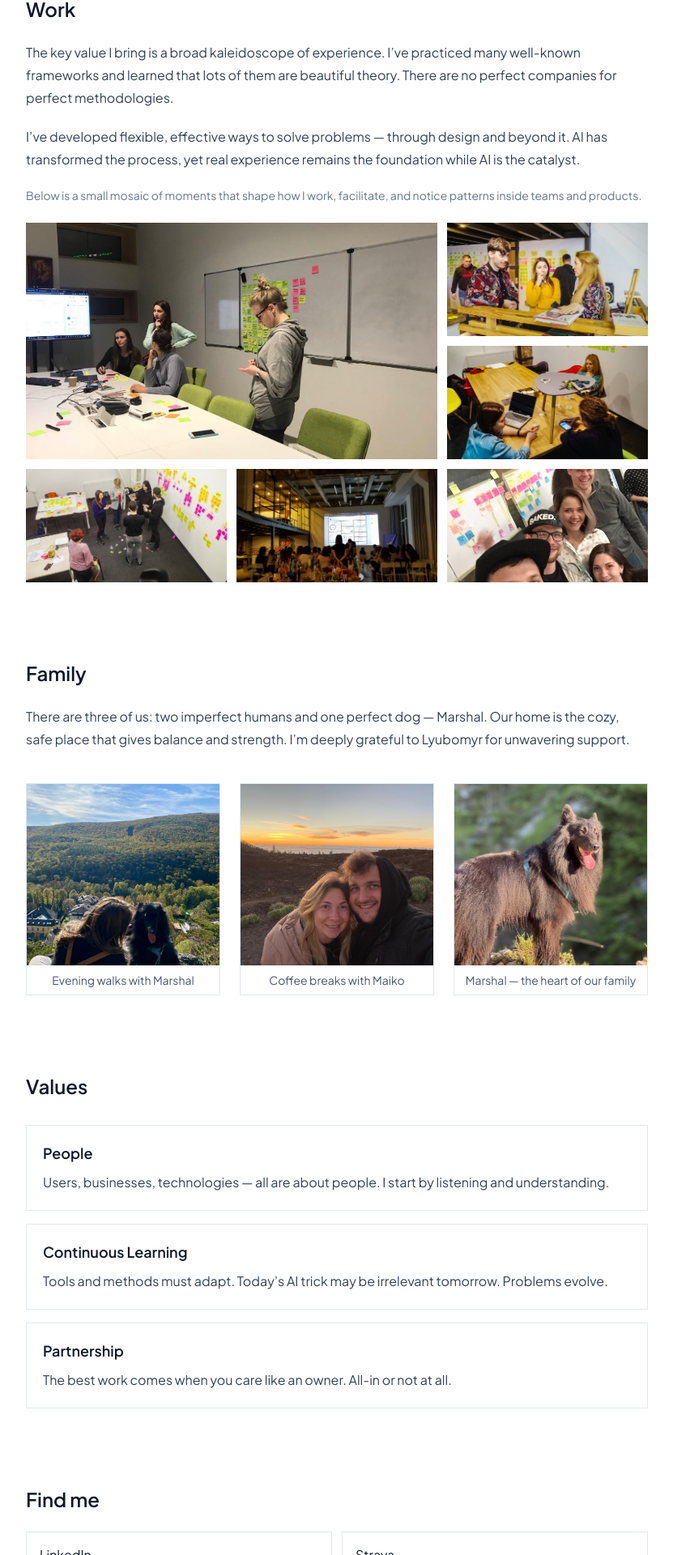
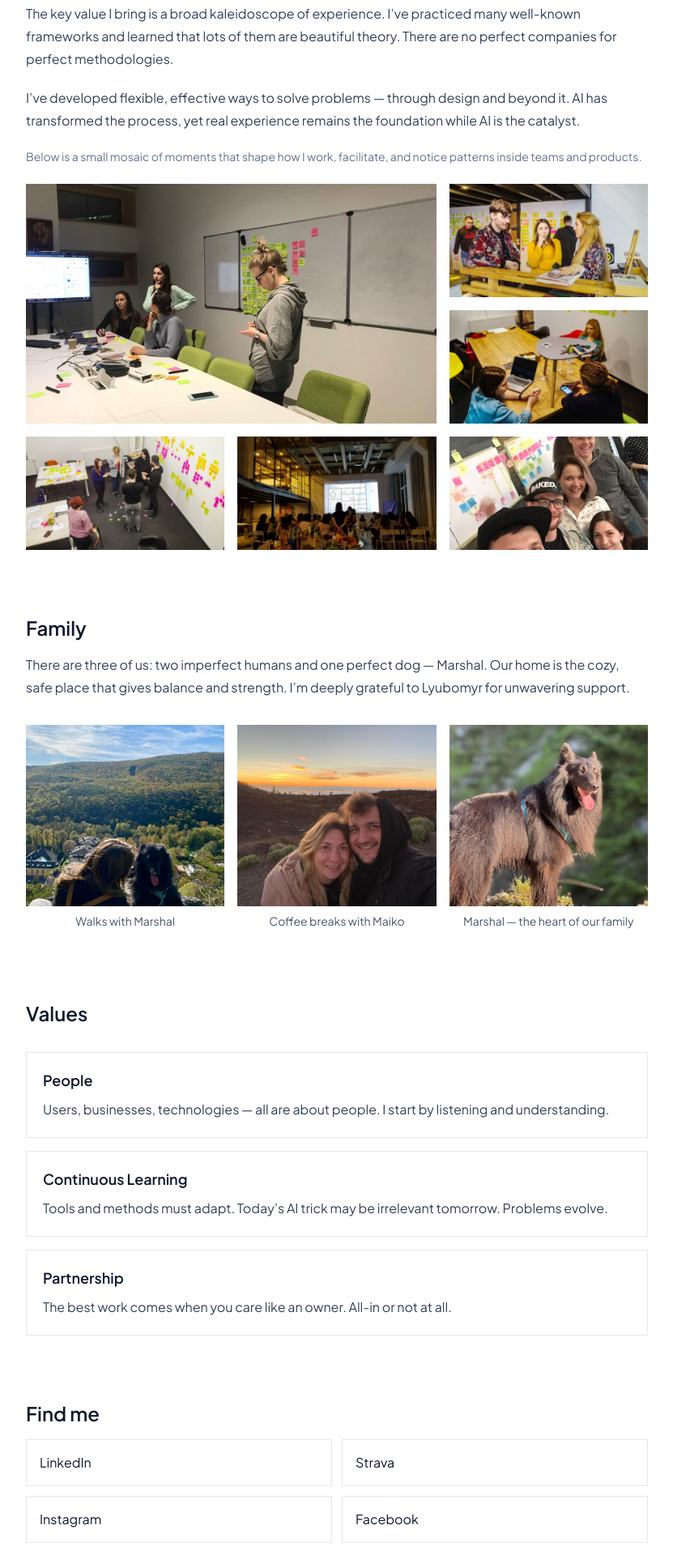
Before and after one commit to LiraCalifornia/iryna-portfolio, a Next.js app: page /about in a window 1280 px wide. Shown: the part 867-2787 px from the top of the page at 81% size, without its empty margins (128-959 px from the left). Built offline with nearby package versions, Linux system fonts and the light colour scheme.

Commit message:
spacing fixes

```diff
--- a/src/app/about/page.tsx
+++ b/src/app/about/page.tsx
@@ -22,7 +22,7 @@ const familyPhotos = [
   {
     src: "/me-with-marshal.jpg",
     alt: "Iryna with Marshal",
-    caption: "Evening walks with Marshal",
+    caption: "Walks with Marshal",
   },
   {
     src: "/me-with-maiko.jpeg",
@@ -36,9 +36,7 @@ const familyPhotos = [
   },
 ];
 
-// Фото для мозайки в блоці Work
-// 1-а фотка — велика плитка 2x2 зліва зверху,
-// решта — стандартні квадрати навколо.
+
 const mosaicPhotos = [
   {
     src: "/about-1.jpg",
@@ -73,7 +71,7 @@ export default function AboutPage() {
       <div className="mx-auto w-full max-w-6xl px-6 lg:px-24 py-24">
         <div className="max-w-3xl">
           {/* HERO */}
-          <header className="mb-24">
+          <header className="mb-20">
             <h1 className="mb-6 text-5xl font-bold tracking-tight text-slate-900">
               About Iryna Sofiian
             </h1>
@@ -86,8 +84,8 @@ export default function AboutPage() {
           </header>
 
           {/* STORY */}
-          <section className="mb-24">
-            <h2 className="mb-6 text-2xl font-semibold text-slate-900">
+          <section className="mb-20">
+            <h2 className="mb-4 text-2xl font-semibold text-slate-900">
               Story
             </h2>
             <div className="space-y-5 text-base leading-7 text-slate-700">
@@ -113,8 +111,8 @@ export default function AboutPage() {
           </section>
 
           {/* WORK + МОЗАЙКА */}
-          <section className="mb-24">
-            <h2 className="mb-6 text-2xl font-semibold text-slate-900">
+          <section className="mb-20">
+            <h2 className="mb-4 text-2xl font-semibold text-slate-900">
               Work
             </h2>
             <div className="space-y-5 text-base leading-7 text-slate-700">
@@ -139,7 +137,7 @@ export default function AboutPage() {
             {/* Мозайка всередині Work */}
             <div
               className="
-                mt-6 grid gap-3
+                mt-6 grid gap-4
                 grid-cols-2 grid-rows-3
                 sm:grid-cols-3 sm:grid-rows-3
                 md:grid-cols-3 md:grid-rows-3
@@ -172,23 +170,22 @@ export default function AboutPage() {
           </section>
 
           {/* FAMILY */}
-          <section className="mb-24">
-            <h2 className="mb-6 text-2xl font-semibold text-slate-900">
+          <section className="mb-20">
+            <h2 className="mb-4 text-2xl font-semibold text-slate-900">
               Family
             </h2>
-            <p className="mb-10 text-base leading-7 text-slate-700">
+            <p className="mb-8 text-base leading-7 text-slate-700">
               There are three of us: two imperfect humans and one perfect dog —
               Marshal. Our home is the cozy, safe place that gives balance and
               strength. I’m deeply grateful to Lyubomyr for unwavering support.
             </p>
 
-            <div className="grid grid-cols-1 gap-6 sm:grid-cols-3">
+            <div className="grid grid-cols-1 gap-4 sm:grid-cols-3">
               {familyPhotos.map(({ src, alt, caption }) => (
                 <figure
                   key={src}
-                  className="rounded-none border border-slate-200 bg-white"
                 >
-                  <div className="overflow-hidden rounded-t-none">
+                  <div className="overflow-hidden">
                     <Image
                       src={src}
                       alt={alt}
@@ -207,7 +204,7 @@ export default function AboutPage() {
           </section>
 
           {/* VALUES */}
-          <section className="mb-24">
+          <section className="mb-20">
             <h2 className="mb-8 text-2xl font-semibold text-slate-900">
               Values
             </h2>
@@ -243,8 +240,8 @@ export default function AboutPage() {
           </section>
 
           {/* FIND ME */}
-          <section className="mb-24">
-            <h2 className="mb-6 text-2xl font-semibold text-slate-900">
+          <section className="mb-20">
+            <h2 className="mb-4 text-2xl font-semibold text-slate-900">
               Find me
             </h2>
             <ul className="mt-4 grid grid-cols-1 gap-3 sm:grid-cols-2">
--- a/src/components/Hero.tsx
+++ b/src/components/Hero.tsx
@@ -108,7 +108,7 @@ export default function Hero() {
             className="lg:col-span-5"
           >
             <div className="relative mx-auto w-full max-w-md">
-              <div className="relative overflow-hidden rounded-2xl bg-white shadow-sm">
+              <div className="relative overflow-hidden rounded-xl bg-white shadow-sm">
                 <Image
                   src="/hero-portrait.jpg"
                   alt="Iryna Sofiian portrait"
--- a/src/components/ProjectShortcuts.tsx
+++ b/src/components/ProjectShortcuts.tsx
@@ -12,7 +12,7 @@ export default function ProjectShortcuts() {
         <p className="text-xs font-semibold uppercase tracking-[0.16em] text-slate-500">
           Featured work
         </p>
-        <h2 className="mt-2 text-3xl sm:text-4xl font-semibold tracking-tight text-slate-900">
+        <h2 className="mt-2 text-xl sm:text-4xl font-semibold tracking-tight text-slate-900">
           Design that gets results
         </h2>
 
@@ -21,7 +21,7 @@ export default function ProjectShortcuts() {
           {/* Project 1 */}
           <Link
             href="/work/provenance"
-            className="block rounded-3xl border border-slate-200 bg-white p-8 sm:p-10 shadow-sm hover:shadow-md transition-shadow"
+            className="block rounded-xl border border-slate-200 bg-white p-8 sm:p-10 hover:border-slate-900 transition-colors"
           >
             <div className="grid grid-cols-1 lg:grid-cols-2 gap-10 items-start">
               {/* Text */}
@@ -42,7 +42,7 @@ export default function ProjectShortcuts() {
               </div>
 
               {/* Placeholder image */}
-              <div className="h-52 w-full rounded-2xl bg-emerald-700/90 flex items-center justify-center text-sm font-medium text-emerald-50">
+              <div className="h-52 w-full rounded-xl bg-emerald-700/90 flex items-center justify-center text-sm font-medium text-emerald-50">
                 Provenance%20AI
               </div>
             </div>
@@ -51,11 +51,11 @@ export default function ProjectShortcuts() {
           {/* Project 2 */}
           <Link
             href="/work/website-boost"
-            className="block rounded-3xl border border-slate-200 bg-white p-8 sm:p-10 shadow-sm hover:shadow-md transition-shadow"
+            className="block rounded-xl border border-slate-200 bg-white p-8 sm:p-10 hover:border-slate-900 transition-colors"
           >
             <div className="grid grid-cols-1 lg:grid-cols-2 gap-10 items-start">
               {/* Placeholder image */}
-              <div className="h-52 w-full rounded-2xl bg-amber-800/90 flex items-center justify-center text-sm font-medium text-amber-50">
+              <div className="h-52 w-full rounded-xl bg-amber-800/90 flex items-center justify-center text-sm font-medium text-amber-50">
                 Website
               </div>
 
@@ -81,7 +81,7 @@ export default function ProjectShortcuts() {
           {/* Project 3 */}
           <Link
             href="/work/flows"
-            className="block rounded-3xl border border-slate-200 bg-white p-8 sm:p-10 shadow-sm hover:shadow-md transition-shadow"
+            className="block rounded-xl border border-slate-200 bg-white p-8 sm:p-10 hover:border-slate-900 transition-colors"
           >
             <div className="grid grid-cols-1 lg:grid-cols-2 gap-10 items-start">
               {/* Text */}
```
